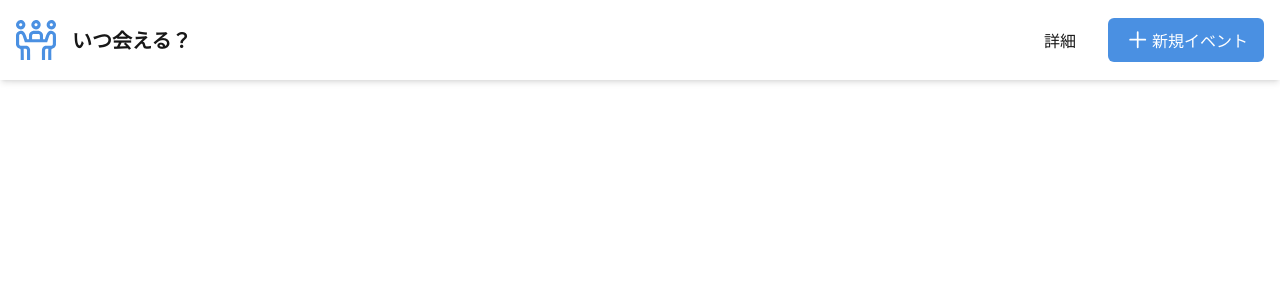
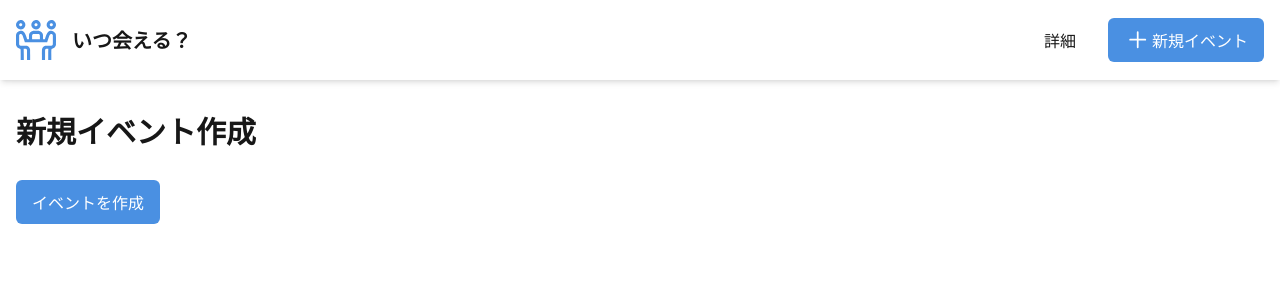
Before and after one commit to takumitoma/itsu-aiteru-scheduler, a Next.js app: page / in a window 1280 px wide. Shown: the top 300 px of the page. Built offline with nearby package versions, Linux system fonts and the light colour scheme.

Commit message:
feat: add CreateEventButton component

```diff
--- a/src/app/page.tsx
+++ b/src/app/page.tsx
@@ -1,3 +1,14 @@
-export default function Home() {
-  return <div></div>;
-}
+'use client';
+
+import CreateEventButton from '@/components/CreateEventButton';
+
+const Home: React.FC = () => {
+  return (
+    <div className="container mx-auto px-4 py-8">
+      <h1 className="text-3xl font-bold mb-8">新規イベント作成</h1>
+      <CreateEventButton onClick={() => {}} />
+    </div>
+  );
+};
+
+export default Home;
--- /dev/null
+++ b/src/components/CreateEventButton.tsx
@@ -0,0 +1,17 @@
+interface CreateEventButtonProps {
+  onClick: () => void;
+}
+
+const CreateEventButton: React.FC<CreateEventButtonProps> = ({ onClick }) => {
+  return (
+    <button
+      onClick={onClick}
+      className="bg-primary text-white px-4 py-2 rounded-md h-11
+        hover:bg-primaryHover focus:bg-primaryHover"
+    >
+      イベントを作成
+    </button>
+  );
+};
+
+export default CreateEventButton;
```
